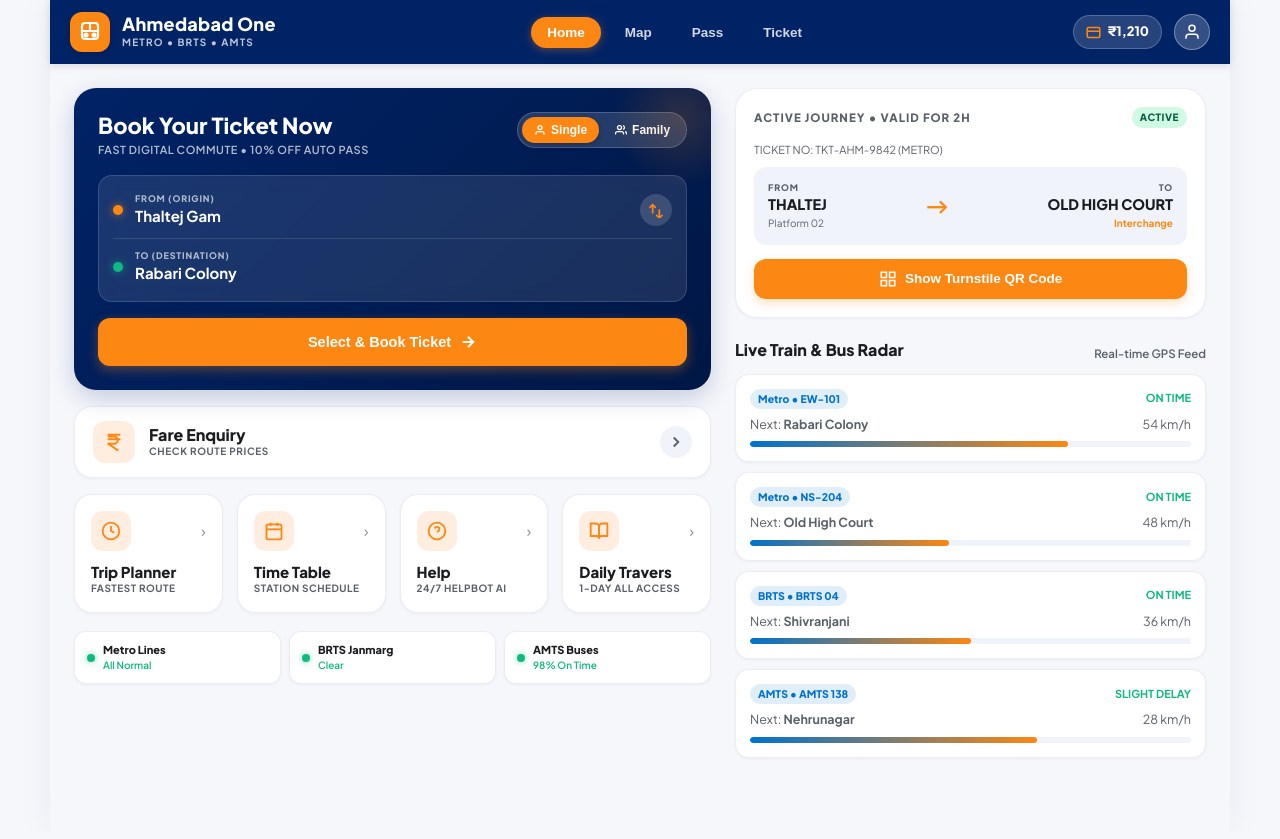
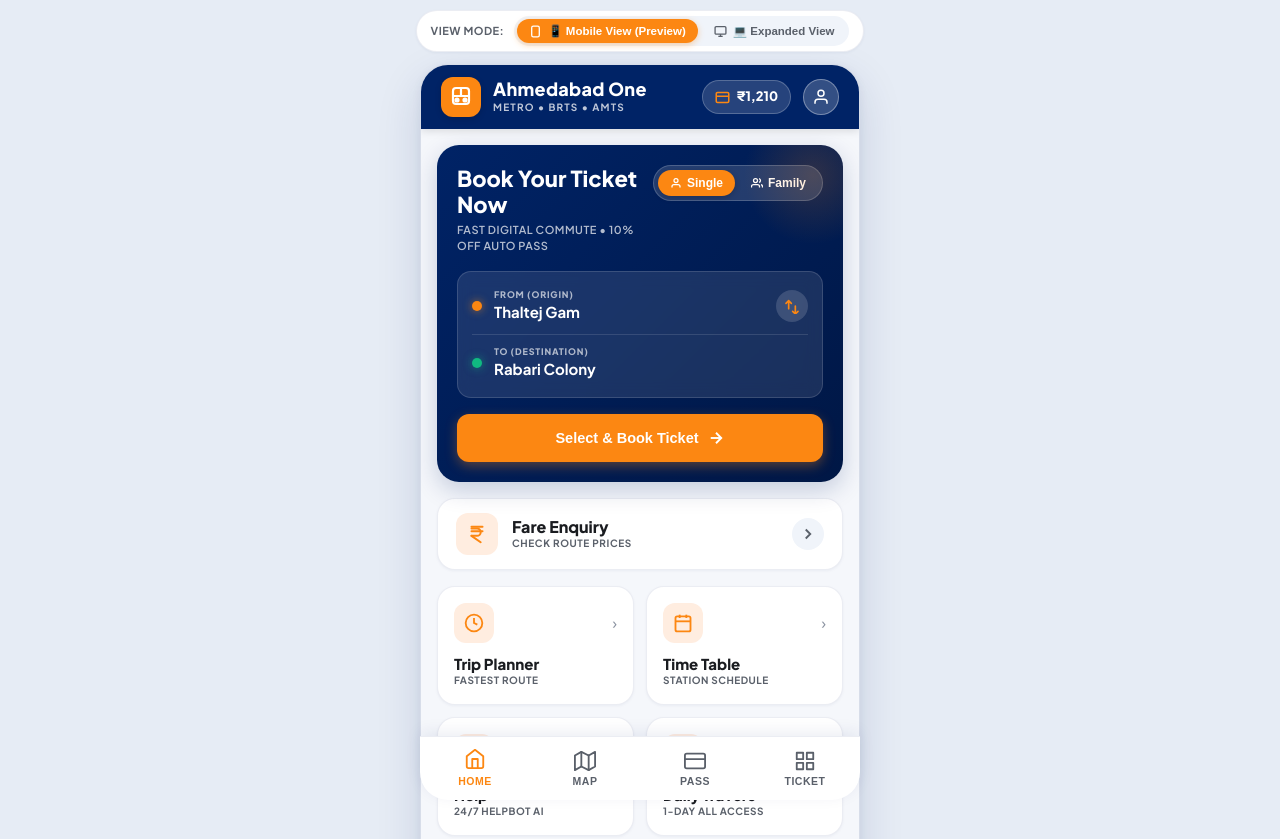
Before and after one commit to Bhavya0987654/Ahmedabad-One, a website: page index.html in a window 1280 px wide. Shown: the top 839 px of the page. Drawn offline with Linux system fonts and the light colour scheme.

Commit message:
feat: add desktop view mode switcher and refine PWA
Introduce a layout toggle for desktop users to switch between mobile-style 1:1 previews and expanded views. Includes infrastructure updates for relative path handling, Vercel asset caching headers, and improved service worker robustness.

```diff
--- a/app.js
+++ b/app.js
@@ -4,7 +4,7 @@
 // PWA Service Worker Registration
 if ('serviceWorker' in navigator) {
   window.addEventListener('load', () => {
-    navigator.serviceWorker.register('/sw.js')
+    navigator.serviceWorker.register('./sw.js')
       .then((reg) => console.log('[PWA] Service Worker registered:', reg.scope))
       .catch((err) => console.warn('[PWA] Service Worker registration failed:', err));
   });
@@ -858,6 +858,35 @@
   });
 }
 
+// Desktop View Mode Switcher (Mobile 1:1 Preview vs Expanded)
+const viewMobileBtn = document.getElementById('view-mode-mobile-btn');
+const viewWideBtn = document.getElementById('view-mode-wide-btn');
+
+function setViewMode(mode) {
+  const isExpanded = mode === 'wide';
+  document.body.classList.toggle('view-expanded', isExpanded);
+  if (viewMobileBtn) viewMobileBtn.classList.toggle('active', !isExpanded);
+  if (viewWideBtn) viewWideBtn.classList.toggle('active', isExpanded);
+  try {
+    localStorage.setItem('ahmedabad_one_view_mode', mode);
+  } catch (e) {}
+}
+
+if (viewMobileBtn) {
+  viewMobileBtn.addEventListener('click', () => setViewMode('mobile'));
+}
+if (viewWideBtn) {
+  viewWideBtn.addEventListener('click', () => setViewMode('wide'));
+}
+
+// Default to mobile view matching AI Studio preview
+try {
+  const savedViewMode = localStorage.getItem('ahmedabad_one_view_mode') || 'mobile';
+  setViewMode(savedViewMode);
+} catch (e) {
+  setViewMode('mobile');
+}
+
 // Initial Boot
 populateAllStationSelects();
 renderWalletBalances();
--- a/index.html
+++ b/index.html
@@ -9,18 +9,35 @@
   <title>Ahmedabad One - Metro, BRTS & AMTS</title>
 
   <!-- PWA Web Manifest -->
-  <link rel="manifest" href="/manifest.webmanifest" />
-  <link rel="icon" type="image/svg+xml" href="/public/icon.svg" />
-  <link rel="apple-touch-icon" href="/public/icon.svg" />
+  <link rel="manifest" href="./manifest.webmanifest" />
+  <link rel="icon" type="image/svg+xml" href="./public/icon.svg" />
+  <link rel="apple-touch-icon" href="./public/icon.svg" />
 
   <!-- Google Fonts: Plus Jakarta Sans -->
   <link rel="preconnect" href="https://fonts.googleapis.com" />
   <link rel="preconnect" href="https://fonts.gstatic.com" crossorigin />
   <link href="https://fonts.googleapis.com/css2?family=Plus+Jakarta+Sans:wght@400;500;600;700;800&display=swap" rel="stylesheet" />
 
-  <link rel="stylesheet" href="/styles.css" />
+  <link rel="stylesheet" href="./styles.css" />
 </head>
 <body>
+  <!-- Desktop Layout Switcher (Visible on desktop to toggle between 1:1 Mobile Preview & Expanded View) -->
+  <aside id="desktop-view-mode-bar" class="desktop-view-bar" aria-label="Layout Switcher">
+    <div class="view-bar-inner">
+      <span class="view-bar-title">View Mode:</span>
+      <div class="view-toggle-pill">
+        <button id="view-mode-mobile-btn" class="view-toggle-item active" title="1:1 Match with Google AI Studio Mobile Preview">
+          <svg width="13" height="13" viewBox="0 0 24 24" fill="none" stroke="currentColor" stroke-width="2.4"><rect x="5" y="2" width="14" height="20" rx="3"></rect><line x1="12" y1="18" x2="12.01" y2="18"></line></svg>
+          📱 Mobile View (Preview)
+        </button>
+        <button id="view-mode-wide-btn" class="view-toggle-item" title="Expanded Desktop View">
+          <svg width="13" height="13" viewBox="0 0 24 24" fill="none" stroke="currentColor" stroke-width="2.4"><rect x="2" y="3" width="20" height="14" rx="2"></rect><line x1="8" y1="21" x2="16" y2="21"></line><line x1="12" y1="17" x2="12" y2="21"></line></svg>
+          💻 Expanded View
+        </button>
+      </div>
+    </div>
+  </aside>
+
   <div id="app-container">
     <!-- Offline Detection Banner -->
     <div id="offline-banner">⚠️ You are offline. Cached transit passes and tickets are active.</div>
@@ -810,6 +827,6 @@
   </div>
 
   <!-- Main JavaScript Application Logic -->
-  <script src="/app.js"></script>
+  <script src="./app.js"></script>
 </body>
 </html>
--- a/styles.css
+++ b/styles.css
@@ -81,19 +81,109 @@
   line-height: 1.5;
   overflow-x: hidden;
   display: flex;
+  flex-direction: column;
+  align-items: center;
+  transition: background-color 0.25s ease, color 0.25s ease;
+}
+
+/* Desktop Preview Mode Bar (Visible on desktop/tablets) */
+.desktop-view-bar {
+  display: none;
+  width: 100%;
+  padding: 10px 16px 0 16px;
   justify-content: center;
-  transition: background-color 0.25s ease, color 0.25s ease;
+  align-items: center;
+  z-index: 90;
+}
+
+@media (min-width: 640px) {
+  .desktop-view-bar {
+    display: flex;
+  }
+}
+
+.view-bar-inner {
+  display: flex;
+  align-items: center;
+  gap: 10px;
+  background-color: var(--surface-color);
+  border: 1px solid var(--border-color);
+  padding: 5px 14px;
+  border-radius: var(--radius-full);
+  box-shadow: var(--shadow-sm);
+}
+
+.view-bar-title {
+  font-size: 11px;
+  font-weight: 700;
+  color: var(--text-secondary);
+  text-transform: uppercase;
+  letter-spacing: 0.5px;
+}
+
+.view-toggle-pill {
+  display: flex;
+  gap: 4px;
+  background-color: var(--surface-variant);
+  padding: 3px;
+  border-radius: var(--radius-full);
+}
+
+.view-toggle-item {
+  border: none;
+  background: none;
+  padding: 5px 12px;
+  font-size: 11.5px;
+  font-weight: 700;
+  color: var(--text-secondary);
+  border-radius: var(--radius-full);
+  cursor: pointer;
+  display: flex;
+  align-items: center;
+  gap: 6px;
+  transition: all 0.18s ease;
+}
+
+.view-toggle-item:hover {
+  color: var(--text-primary);
+}
+
+.view-toggle-item.active {
+  background-color: var(--brand-secondary);
+  color: #FFFFFF;
+  box-shadow: 0 2px 6px rgba(252, 135, 18, 0.35);
 }
 
 #app-container {
   width: 100%;
-  max-width: 1180px;
+  max-width: var(--app-max-width, 440px);
   min-height: 100vh;
   background-color: var(--bg-color);
   position: relative;
   display: flex;
   flex-direction: column;
+  margin: 0 auto;
+  padding-bottom: 76px; /* Room for bottom navigation bar */
   box-shadow: 0 0 35px rgba(0, 35, 102, 0.06);
+  transition: max-width 0.22s ease, border-radius 0.22s ease;
+}
+
+@media (min-width: 640px) {
+  body {
+    background-color: #E6ECF5;
+  }
+
+  [data-theme="dark"] body {
+    background-color: #070B13;
+  }
+
+  #app-container {
+    margin: 12px auto 28px auto;
+    border-radius: 28px;
+    border: 1px solid rgba(0, 35, 102, 0.12);
+    box-shadow: 0 16px 45px rgba(0, 35, 102, 0.14), 0 2px 10px rgba(0, 35, 102, 0.06);
+    overflow: hidden;
+  }
 }
 
 /* Offline Notice Banner */
@@ -802,13 +892,14 @@
   transition: width 0.4s ease;
 }
 
-/* Bottom Navigation Bar (Mobile Only - Matching Android preview) */
+/* Bottom Navigation Bar (Always Visible - Matching Android preview) */
 .bottom-nav {
   position: fixed;
   bottom: 0;
-  left: 0;
-  right: 0;
+  left: 50%;
+  transform: translateX(-50%);
   width: 100%;
+  max-width: var(--app-max-width, 440px);
   height: 64px;
   background-color: var(--surface-color);
   border-top: 1px solid var(--border-color);
@@ -818,6 +909,14 @@
   z-index: 60;
   box-shadow: 0 -4px 16px rgba(0, 35, 102, 0.08);
   padding-bottom: env(safe-area-inset-bottom, 0px);
+  transition: max-width 0.22s ease;
+}
+
+@media (min-width: 640px) {
+  .bottom-nav {
+    border-bottom-left-radius: 28px;
+    border-bottom-right-radius: 28px;
+  }
 }
 
 .nav-item {
@@ -1192,22 +1291,12 @@
 }
 
 /* ==========================================================================
-   Responsive Adaptations (Tablet & Desktop)
-   Resolves the Published link layout bug!
+   Responsive Adaptations & View Modes
+   Preserves 1:1 match with Google AI Studio Preview while supporting Desktop!
    ========================================================================== */
 
-/* Tablet (min-width: 640px) */
+/* Tablet & Desktop Dialogs */
 @media (min-width: 640px) {
-  .screen-view {
-    padding: 24px;
-  }
-
-  .grid-actions-container {
-    grid-template-columns: repeat(4, 1fr);
-    gap: 14px;
-  }
-
-  /* Modals as centered dialogs */
   .modal-overlay {
     align-items: center;
     padding: 24px;
@@ -1215,7 +1304,7 @@
 
   .modal-container {
     border-radius: var(--radius-xl);
-    max-width: 520px;
+    max-width: 500px;
     animation: modalZoomIn 0.22s cubic-bezier(0.16, 1, 0.3, 1);
   }
 
@@ -1223,55 +1312,62 @@
     from { opacity: 0; transform: scale(0.96) translateY(12px); }
     to { opacity: 1; transform: scale(1) translateY(0); }
   }
-
-  .hero-card {
-    padding: 24px;
-  }
 }
 
-/* Desktop Layout (min-width: 860px) */
-@media (min-width: 860px) {
-  /* Show Desktop Top Navigation Links */
-  .desktop-nav-links {
+/* Expanded Desktop Mode (Triggered when user clicks "Expanded View") */
+body.view-expanded #app-container {
+  --app-max-width: 1080px;
+  max-width: 1080px;
+}
+
+body.view-expanded .desktop-nav-links {
   display: flex;
 }
 
-  /* HIDE Mobile Bottom Navigation Bar on Desktop so it NEVER overlaps content! */
-  .bottom-nav {
-    display: none !important;
-  }
-
-  #app-container {
-    padding-bottom: 40px; /* Standard spacing without bottom nav */
-  }
-
-  /* Two Column Layout on Desktop */
-  .responsive-two-col {
+body.view-expanded .responsive-two-col {
   display: grid;
   grid-template-columns: 1.15fr 0.85fr;
   gap: 24px;
   align-items: start;
 }
 
-  .map-responsive-grid {
+body.view-expanded .grid-actions-container {
+  grid-template-columns: repeat(4, 1fr);
+  gap: 14px;
+}
+
+body.view-expanded .map-responsive-grid {
   display: grid;
   grid-template-columns: 1fr 340px;
   gap: 24px;
   align-items: start;
 }
 
-  .map-viewport-wrap {
+body.view-expanded .map-viewport-wrap {
   height: 540px;
 }
 
-  .station-sheet-card {
+body.view-expanded .station-sheet-card {
   margin-top: 0;
 }
+
+/* Phone View (Default - 1:1 match with Google AI Studio preview) */
+body:not(.view-expanded) #app-container {
+  --app-max-width: 440px;
+  max-width: 440px;
 }
 
-/* Mobile Layout (max-width: 859px) */
-@media (max-width: 859px) {
-  #app-container {
-    padding-bottom: 76px; /* Room for docked bottom nav */
+body:not(.view-expanded) .responsive-two-col {
+  display: flex;
+  flex-direction: column;
 }
+
+body:not(.view-expanded) .grid-actions-container {
+  display: grid;
+  grid-template-columns: repeat(2, 1fr);
+  gap: 12px;
 }
+
+body:not(.view-expanded) .desktop-nav-links {
+  display: none !important;
+}
```
Also changed, not shown: sw.js (+19 -13 lines), .github/workflows/deploy.yml (added), vercel.json, 1 other file. Lines whose indentation alone changed are shown as unchanged.
